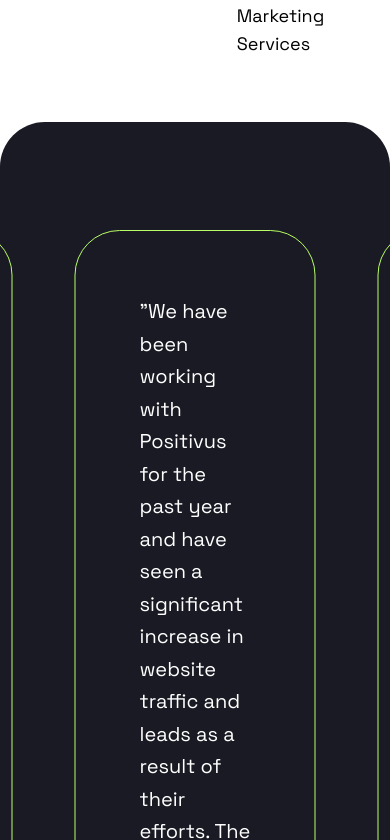
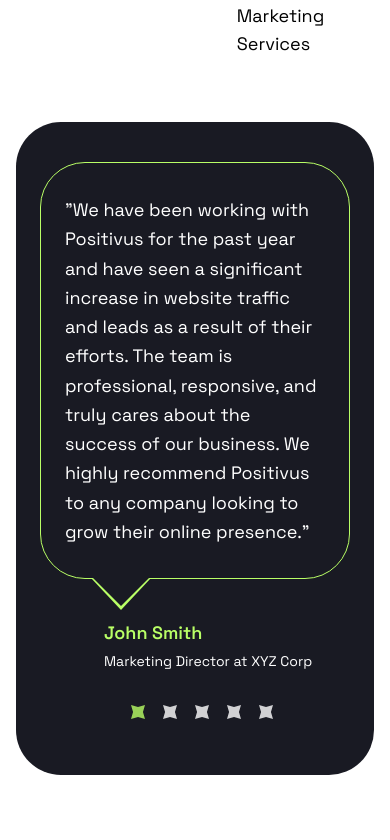
Before and after one commit to jansu11/nepse_numbers, a Next.js app: page / in a window 390 px wide. Shown: the part 8124-8964 px from the top of the page. Built offline with nearby package versions, Linux system fonts and the light colour scheme.

Commit message:
Style the testimonials card and make them responsive for small screen devices

```diff
--- a/src/app/globals.css
+++ b/src/app/globals.css
@@ -49,3 +49,17 @@ body {
 .swiper-slide:nth-child(3n) {
   width: 70%;
 }
+
+@media screen and (max-width: 768px) {
+  .swiper-slide {
+    width: 100%;
+  }
+
+  .swiper-slide:nth-child(2n) {
+    width: 100%;
+  }
+
+  .swiper-slide:nth-child(3n) {
+    width: 100%;
+  }
+}
--- a/src/components/TestimonialsCard.tsx
+++ b/src/components/TestimonialsCard.tsx
@@ -52,7 +52,7 @@ const TestimonialsCard = () => {
     },
   };
   return (
-    <div className="mt-16 rounded-[45px] bg-dark py-[60px]">
+    <div className="mt-16 rounded-[45px] bg-dark mx-4 py-10 lg:py-[60px]">
       <Swiper
         modules={[
           Navigation,
@@ -73,16 +73,16 @@ const TestimonialsCard = () => {
       >
         {testimonials.map((testimonial, index) => (
           <SwiperSlide key={index}>
-            <div className="relative px-4 py-12 text-white">
-              <p className="relative text-xl mb-8 leading-relaxed border-green border p-16 rounded-[45px]">
+            <div className="relative px-6 lg:py-12 text-white">
+              <p className="relative mb-8 leading-relaxed border-green border px-6 py-8 lg:p-16 rounded-[45px]">
                 "{testimonial.text}"
-                <span className="absolute -bottom-7 left-28 transform -translate-x-1/2 w-0 h-0 border-t-[30px] border-t-dark border-x-[30px] border-x-transparent z-10"></span>
-                <span className="absolute -bottom-8 left-28 transform -translate-x-1/2 w-0 h-0 border-t-[32px] border-t-green border-x-[30px] border-x-transparent"></span>
+                <span className="absolute -bottom-7 left-20 lg:left-28 transform -translate-x-1/2 w-0 h-0 border-t-[30px] border-t-dark border-x-[30px] border-x-transparent z-10"></span>
+                <span className="absolute -bottom-8 left-20 lg:left-28 transform -translate-x-1/2 w-0 h-0 border-t-[32px] border-t-green border-x-[30px] border-x-transparent"></span>
               </p>
-              <h4 className="font-semibold text-green ml-28 mt-10">
+              <h4 className="font-semibold text-green ml-16 lg:ml-28 mt-10">
                 {testimonial.author}
               </h4>
-              <p className="text-gray-500 text-sm mt-1 ml-28 mb-16">
+              <p className="text-gray-500 text-sm mt-1 ml-16 lg:ml-28 mb-16">
                 {testimonial.role}
               </p>
             </div>
```
